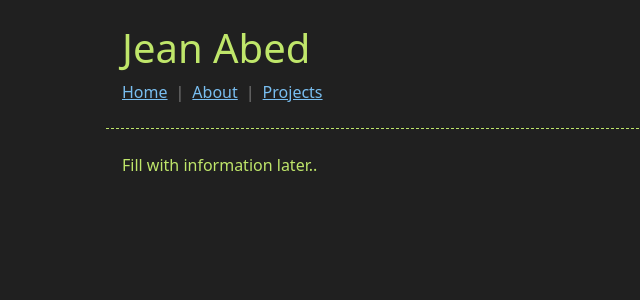
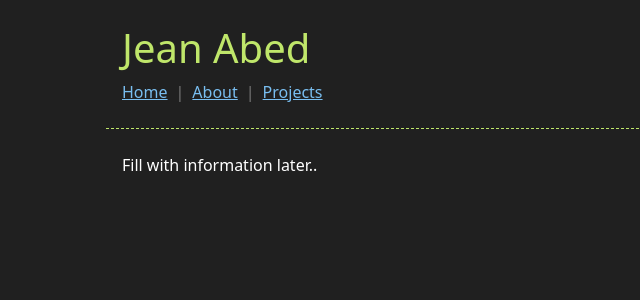
Before and after one commit to Woolworths/woolworths.github.io, a Jekyll site: the page built from index.html, in a window 1280 px wide. Shown: the top 300 px of the page, without its empty margins (0-640 px from the left). Built offline with Jekyll 4.4.1, drawn with Linux system fonts in a browser that asks for light colours.

Commit message:
white text

```diff
--- a/_layouts/default.html
+++ b/_layouts/default.html
@@ -5,6 +5,7 @@
     <meta name="viewport" content="width=device-width, initial-scale=1">
     <title>{% if page.title %}{{ page.title }}{% else %}{{ site.title }}{% endif %}</title>
     <link rel="icon" type="image/svg+xml" href="/favicon.svg">
+    <link rel="mask-icon" href="/favicon.svg" color="green">
 
     <link rel="stylesheet" href="https://cdnjs.cloudflare.com/ajax/libs/twitter-bootstrap/5.0.0-alpha1/css/bootstrap.min.css" integrity="sha512-weZatQD41YXNCVn3Bvl2y1iAZqtH/Y+MlAQUwovog1iwj8cbSEpQMeErMnDp9CBlqIo0oxOcOF8GUEoOZYD4Zg==" crossorigin="anonymous" />
 
@@ -13,7 +14,7 @@
   <body>
     <div class="container-fluid main">
       <div class="container-fluid header">
-        <p class="h1">Jean Abed</p>
+        <h1>Jean Abed</h1>
         <nav>
           <ul class="list-inline header-list">
             <li class="list-inline-item"><a href="/">Home</a></li><!--
--- a/css/style.css
+++ b/css/style.css
@@ -5,6 +5,10 @@ body {
 
 .main {
   max-width: 1100px;
+}
+
+p {
+  color: #ffffff;
 }
 
 a:link {
--- a/index.html
+++ b/index.html
@@ -3,4 +3,4 @@ title: Jean Abed
 layout: default
 ---
 
-Fill with information later..
+<p>Fill with information later..</p>
```
Also changed, not shown: favicon.svg.
